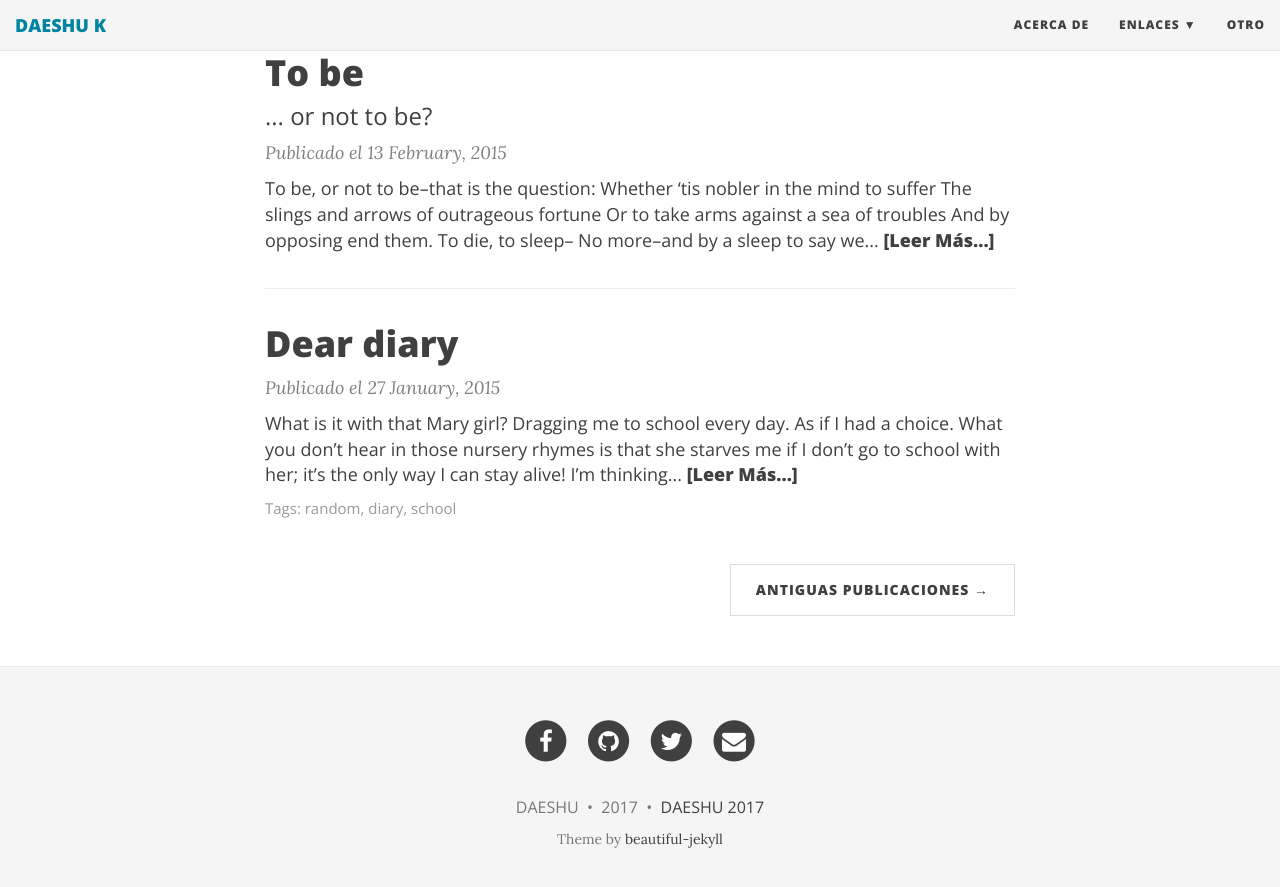
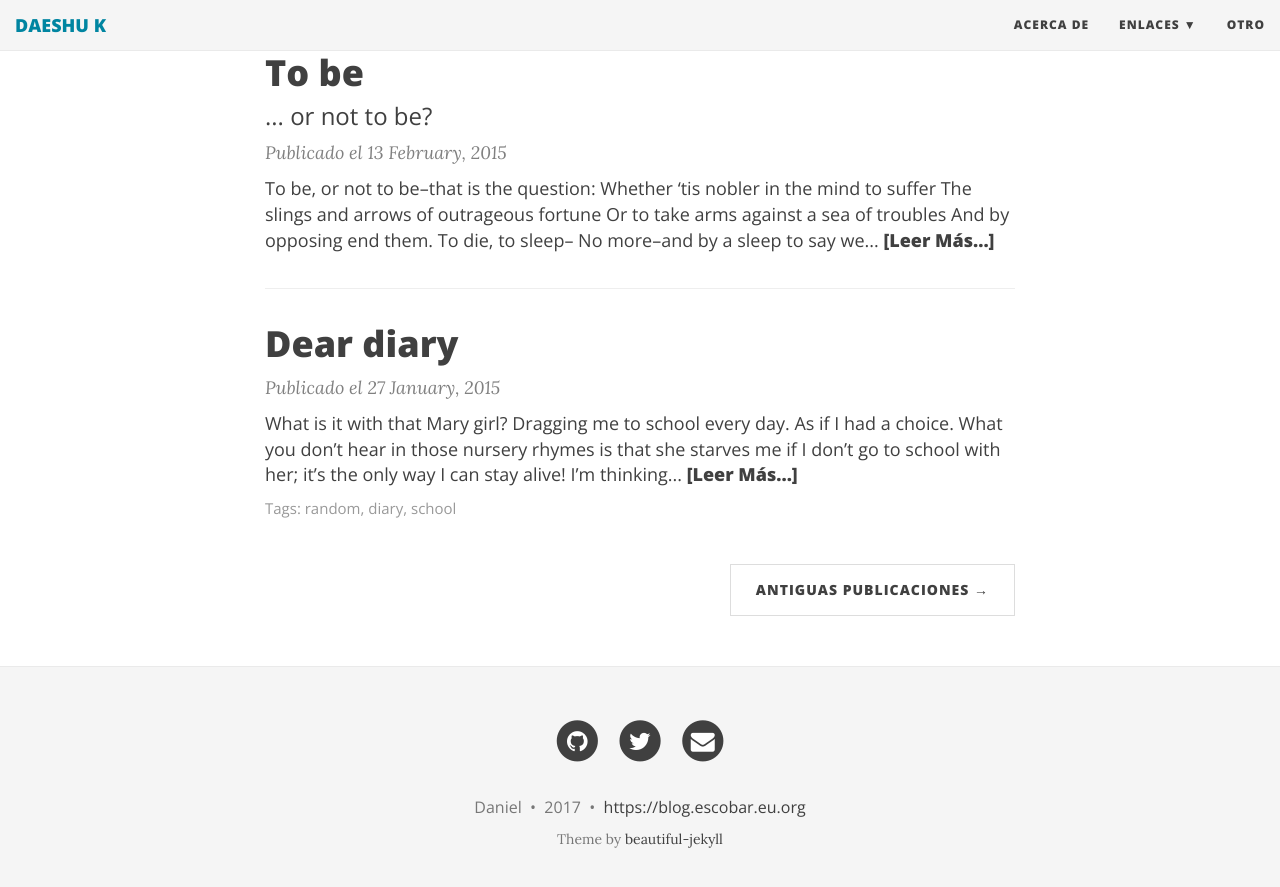
Before and after one commit to daeshu/k, a Jekyll site: the page built from index.html, in a window 1280 px wide and 900 px high, scrolled down 981 px. Shown: the top 887 px of the window. Built offline with Jekyll 4.4.1, drawn with Linux system fonts in a browser that asks for light colours; nearby versions of some CDN libraries; the list of posts is cut into pages by our own code.

Commit message:
Update _config.yml

```diff
--- a/_config.yml
+++ b/_config.yml
@@ -43,8 +43,8 @@ avatar: "/img/avatar-icon.png"
 # Change all these values or delete the ones you don't want.
 # Important: you must keep the "name" parameter, everything else you can remove
 author:
-  name: DAESHU
-  email: "youremail@domain.com"
+  name: Daniel
+  email: "info@escobar.eu.org"
   facebook: yourname  # eg. daattali
   github: yourname    # eg. daattali
   twitter: DanielEscobarW  # eg. daattali
@@ -62,7 +62,7 @@ author:
 # Select which links to show in the footer
 footer-links-active:
   rss: false
-  facebook: true
+  facebook: false
   email: true
   twitter: true
   google-plus: false
@@ -86,11 +86,11 @@ share-links-active:
 
 # How to display the link to the website in the footer
 # Remove this if you don't want a link in the footer
-url-pretty: "DAESHU 2017"  # eg. "deanattali.com/beautiful-jekyll"
+url-pretty: "https://blog.escobar.eu.org"  # eg. "deanattali.com/beautiful-jekyll"
 
 # --- Misc --- #
 # Fill in your Disqus shortname (NOT the userid) if you want to support Disqus comments
-#disqus: ""
+#disqus: "escobar"
 
 # Fill in your Google Analytics ID to track your website using GA
 #google_analytics: ""
@@ -112,7 +112,7 @@ title-separator: "-"
 # --- Don't need to touch anything below here (but you can if you want) --- #
 
 # Output options (more information on Jekyll's site)
-timezone: "America/Vancouver"
+timezone: "America/Lima"
 markdown: kramdown
 highlighter: rouge
 permalink: /:year-:month-:day-:title/
```
